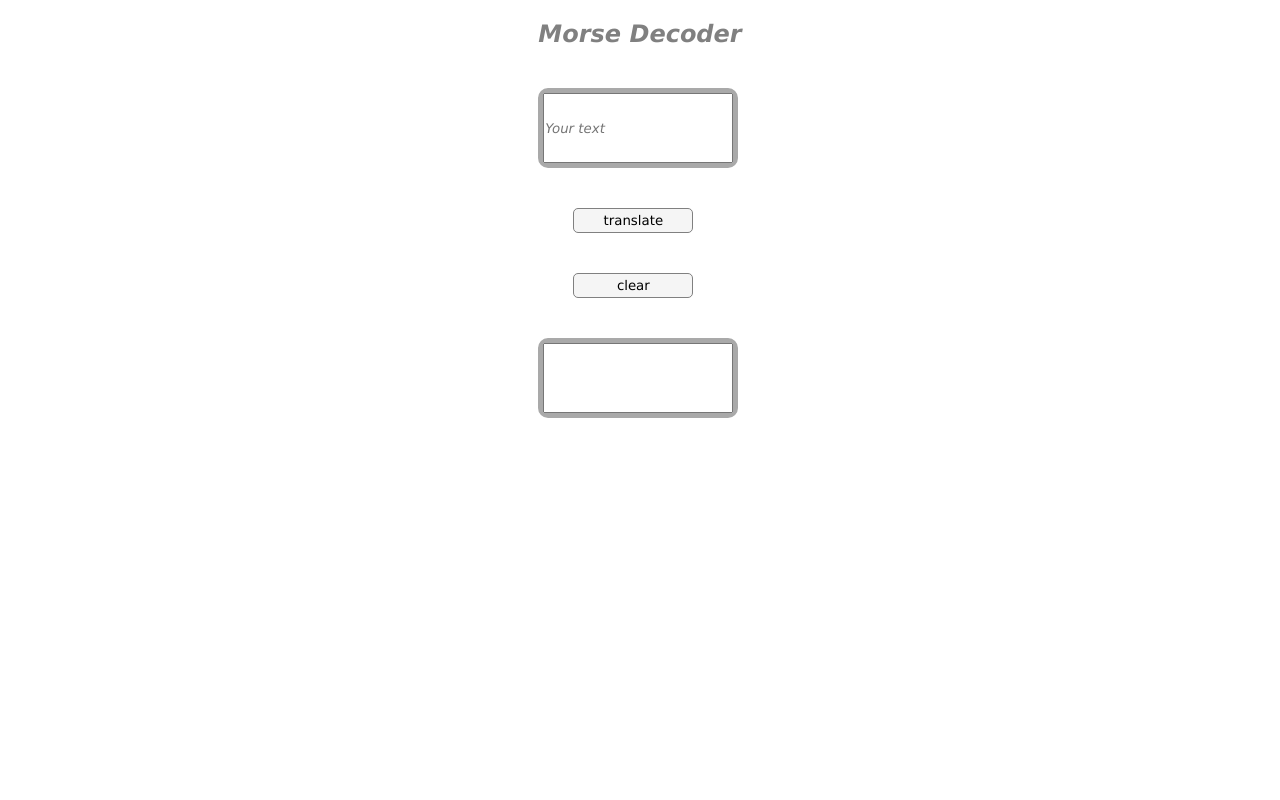
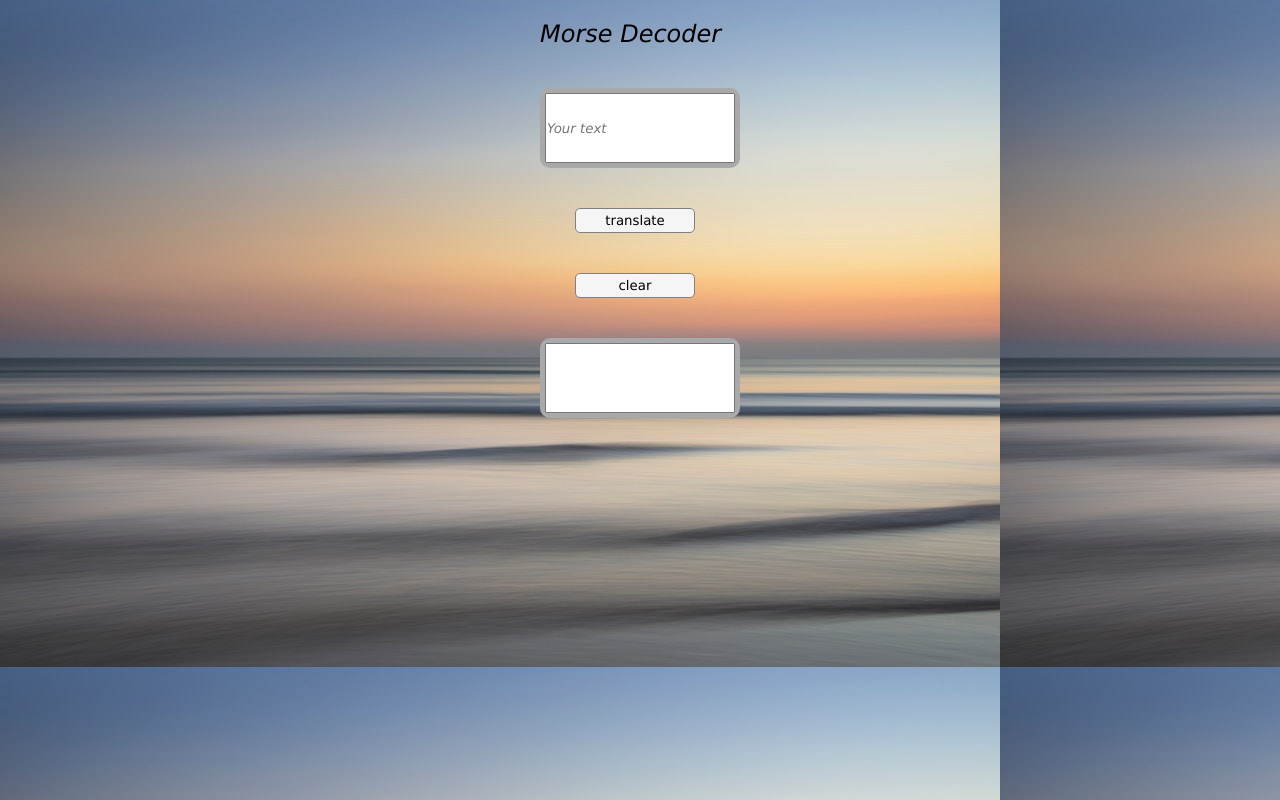
Before and after one commit to AnetaIvanova/morsetranslator, a website with bundled scripts: page index.html in a window 1280 px wide. Built offline with nearby package versions, Linux system fonts and the light colour scheme.

Commit message:
background picture added

```diff
--- a/main.css
+++ b/main.css
@@ -4,11 +4,18 @@
   box-sizing: border-box;
 }
 
+body {
+  padding: 0;
+  margin: 0;
+  background-image: url("picture/calmsea.jpg");
+}
+
 h2 {
-  color: grey;
+  color: black;
   font-family: "Lucida Sans", "Lucida Sans Regular", "Lucida Grande",
     "Lucida Sans Unicode", Geneva, Verdana, sans-serif;
   font-style: italic;
+  font-weight: 200;
 }
 .container {
   display: grid;
```
Also changed, not shown: picture/calmsea.jpg (added), 1 other file.
